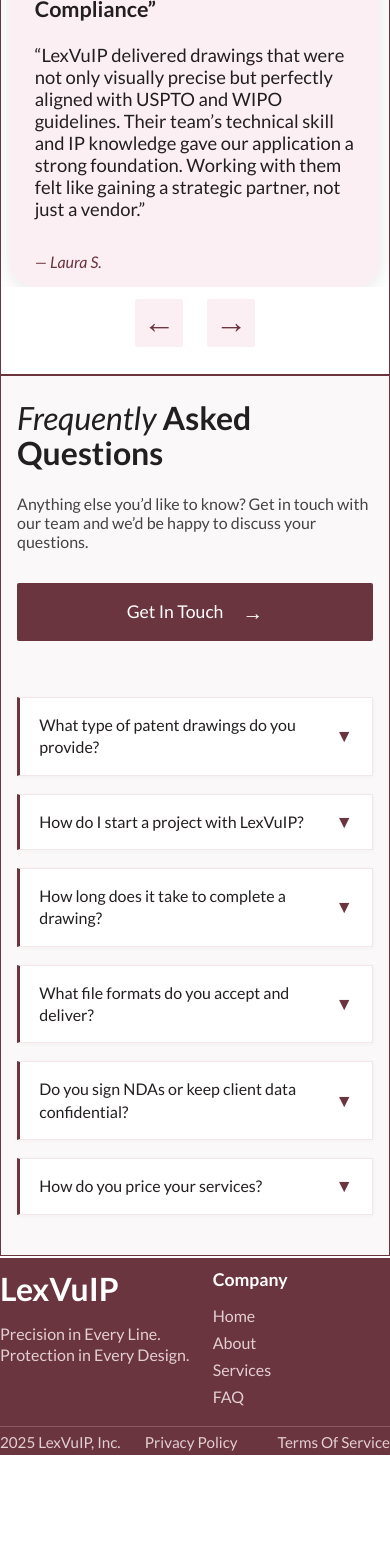
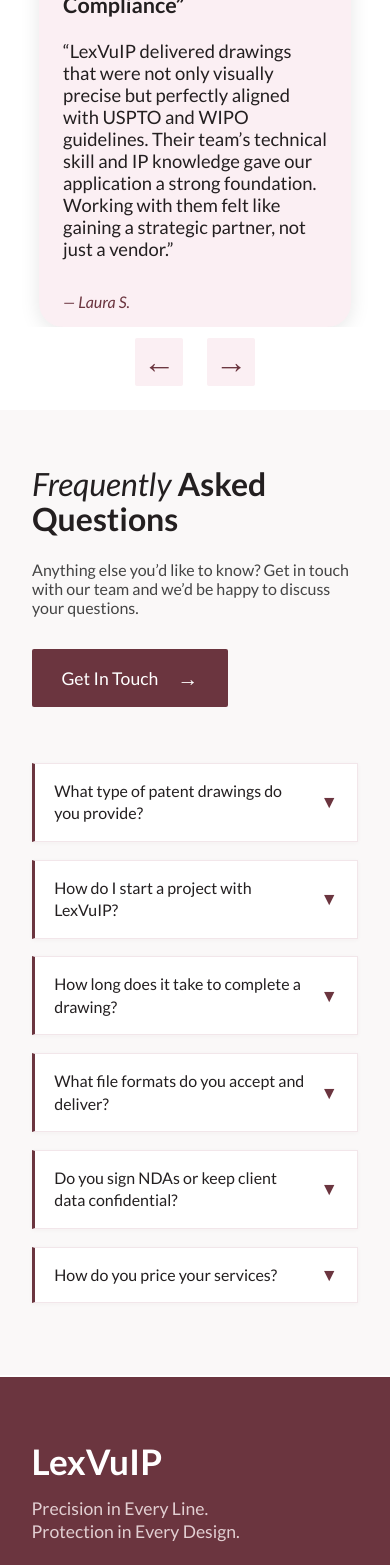
Before and after one commit to lexvuip/lexvuip.github.io, a React (Vite) app: page /about in a window 390 px wide. Shown: the part 1858-3423 px from the top of the page. Before the commit the page ends 3313 px from the top, so only its background shows below. Built offline with nearby package versions, Linux system fonts and the light colour scheme.

Commit message:
updating the styling of the mobile view for all the sections"

```diff
--- a/src/styles/AboutSection.css
+++ b/src/styles/AboutSection.css
@@ -247,18 +247,14 @@
 		justify-content: flex-start;
 		align-items: flex-start;
 		padding: 2rem 1.25rem;
+		margin-bottom: 2rem;
 		border-left: 1px solid var(--color-pink-divider);
 		border-right: 1px solid var(--color-pink-divider);
 		text-align: left;
 	}
 
-	/* Divider between stats */
-	.about-stat:not(:last-child) {
-		border-bottom: 1px solid var(--color-pink-divider);
-	}
-
 	.about-stat-value {
-		font-size: clamp(2.6rem, 10.5vw, 3.8rem);
+		font-size: clamp(5.6rem, 10.5vw, 3.8rem);
 		line-height: 1;
 		margin: 0 0 0.4rem 0;
 		color: var(--color-maroon);
@@ -287,11 +283,11 @@
 	}
 
 	.about-stat-value {
-		font-size: 2rem;
+		font-size: 3rem;
 	}
 
 	.about-stat-label {
-		font-size: 0.8rem;
+		font-size: 1rem;
 	}
 }
 
--- a/src/styles/BlogPost.css
+++ b/src/styles/BlogPost.css
@@ -80,6 +80,7 @@
 	margin: 2rem 0 1rem;
 }
 .blogpost-related .blog-title {
+	color: var(--color-dark-text);
 	font-size: 2rem;
 	margin: 0;
 }
@@ -113,7 +114,7 @@
 }
 .blogpost-related .blog-image {
 	width: 100%;
-	height: 100%;
+	height: 60%;
 	object-fit: cover;
 	display: block;
 	transition: transform 0.35s ease;
--- a/src/styles/BlogSection.css
+++ b/src/styles/BlogSection.css
@@ -155,27 +155,51 @@
 
 @media (max-width: 768px) {
 	.blog-section {
-		padding: 2rem 0 3rem;
+		padding: 2rem 1rem 2rem 1rem;
 	}
 	.blog-container {
 		max-width: 100%;
+		padding: 0 0.5rem;
 	}
 	.blog-header {
 		grid-template-columns: 1fr;
+		gap: 1.5rem;
+		margin-bottom: 2.5rem;
 	}
 	.blog-all-btn {
 		justify-self: start;
+		width: 40%;
+		text-align: left;
+		font-size: 1.2rem;
+		padding: 1.1rem;
+		margin-top: 0.5rem;
 	}
 	.blog-title {
 		font-size: 2rem;
+		margin-bottom: 0.5rem;
 	}
 	.blog-grid {
 		grid-template-columns: 1fr;
-		gap: 0;
+		gap: 2rem;
 	}
 	.blog-card {
 		border-radius: 0;
 		border-left: 1px solid var(--color-pink-divider);
 		border-right: 1px solid var(--color-pink-divider);
+		margin-bottom: 2rem;
+	}
+	.blog-image-wrapper {
+		aspect-ratio: 1/1;
+		min-height: 220px;
+	}
+	.blog-image {
+		height: 60%;
+		object-fit: cover;
+	}
+	.blog-card-body {
+		padding: 1.2rem 1rem 1.5rem 1rem;
+	}
+	.blog-card-title {
+		font-size: 1.1rem;
 	}
 }
--- a/src/styles/FAQSection.css
+++ b/src/styles/FAQSection.css
@@ -3,11 +3,10 @@
 .faq-section {
 	width: 100%;
 	background: var(--color-bg-light);
-	border: 1.5px solid var(--color-maroon);
 	display: flex;
 	justify-content: center;
 	align-items: center;
-	padding: 0;
+	padding: 2rem 1rem;
 	margin: 0;
 	min-height: 60vh;
 }
@@ -240,7 +239,7 @@
 	}
 
 	.faq-contact-btn {
-		width: 100%;
+		width: 60%;
 		justify-content: center;
 		padding: 1rem 1.5rem;
 		font-size: 1.1rem;
--- a/src/styles/FotterSection.css
+++ b/src/styles/FotterSection.css
@@ -4,7 +4,7 @@
 	width: 100%;
 	background: var(--color-maroon);
 	color: var(--color-white);
-	padding: 0;
+	padding: 2rem 1rem;
 	margin: 0;
 	font-family: var(--font-serif);
 	border-top: 2px solid var(--color-white);
@@ -111,3 +111,50 @@
 .footer-policies span:hover {
 	color: var(--color-white);
 }
+
+@media screen and (max-width: 768px) {
+	.footer-main-row {
+		flex-direction: column;
+		align-items: left;
+		padding: 8vw 4vw 4vw 4vw;
+		gap: 2.5rem;
+	}
+	.footer-col {
+		align-items: left;
+		width: 100%;
+	}
+	.footer-logo {
+		font-size: 2.2rem;
+		text-align: left;
+	}
+	.footer-tagline {
+		font-size: 1.1rem;
+		text-align: left;
+		margin-bottom: 1.5rem;
+	}
+	.footer-links-title {
+		font-size: 1.2rem;
+		text-align: left;
+	}
+	.footer-links-list {
+		align-items: center;
+		text-align: left;
+	}
+	.footer-links-list li {
+		font-size: 1.1rem;
+		margin-bottom: 0.8rem;
+	}
+	.footer-divider {
+		margin: 4vw 0 2vw 0;
+	}
+	.footer-bottom-row {
+		flex-direction: column;
+		align-items: left;
+		gap: 1.2rem;
+		padding: 3vw 0 3vw 0;
+		font-size: 1rem;
+	}
+	.footer-policies {
+		gap: 1.5rem;
+	}
+}
--- a/src/styles/TestimonialSection.css
+++ b/src/styles/TestimonialSection.css
@@ -3,7 +3,6 @@
 .testimonial-section {
 	width: 100%;
 	background: var(--color-white);
-	border: 1.5px solid var(--color-maroon);
 	min-height: 60vh;
 	display: flex;
 	flex-direction: column;
@@ -46,7 +45,7 @@
 	display: flex;
 	justify-content: center;
 	align-items: center;
-	transition: transform 0.5s cubic-bezier(0.4, 0.0, 0.2, 1);
+	transition: transform 0.5s cubic-bezier(0.4, 0, 0.2, 1);
 }
 
 .testimonial-slide-left {
@@ -80,7 +79,7 @@
 	font-family: var(--font-serif);
 	font-size: 1.15rem;
 	color: var(--color-dark-text);
-	transition: all 0.5s cubic-bezier(0.4, 0.0, 0.2, 1);
+	transition: all 0.5s cubic-bezier(0.4, 0, 0.2, 1);
 	position: relative;
 	margin: 0 auto;
 }
@@ -114,7 +113,6 @@
 	gap: 1.5rem;
 	margin-bottom: 2vw;
 }
-
 
 .testimonial-nav-btn {
 	background: var(--color-light-pink);
@@ -151,7 +149,7 @@
 
 @media (max-width: 768px) {
 	.testimonial-card {
-		width: 95%;
+		width: 80%;
 		padding: 1.5rem 1.5rem 1rem 1.5rem;
 	}
 }
```
